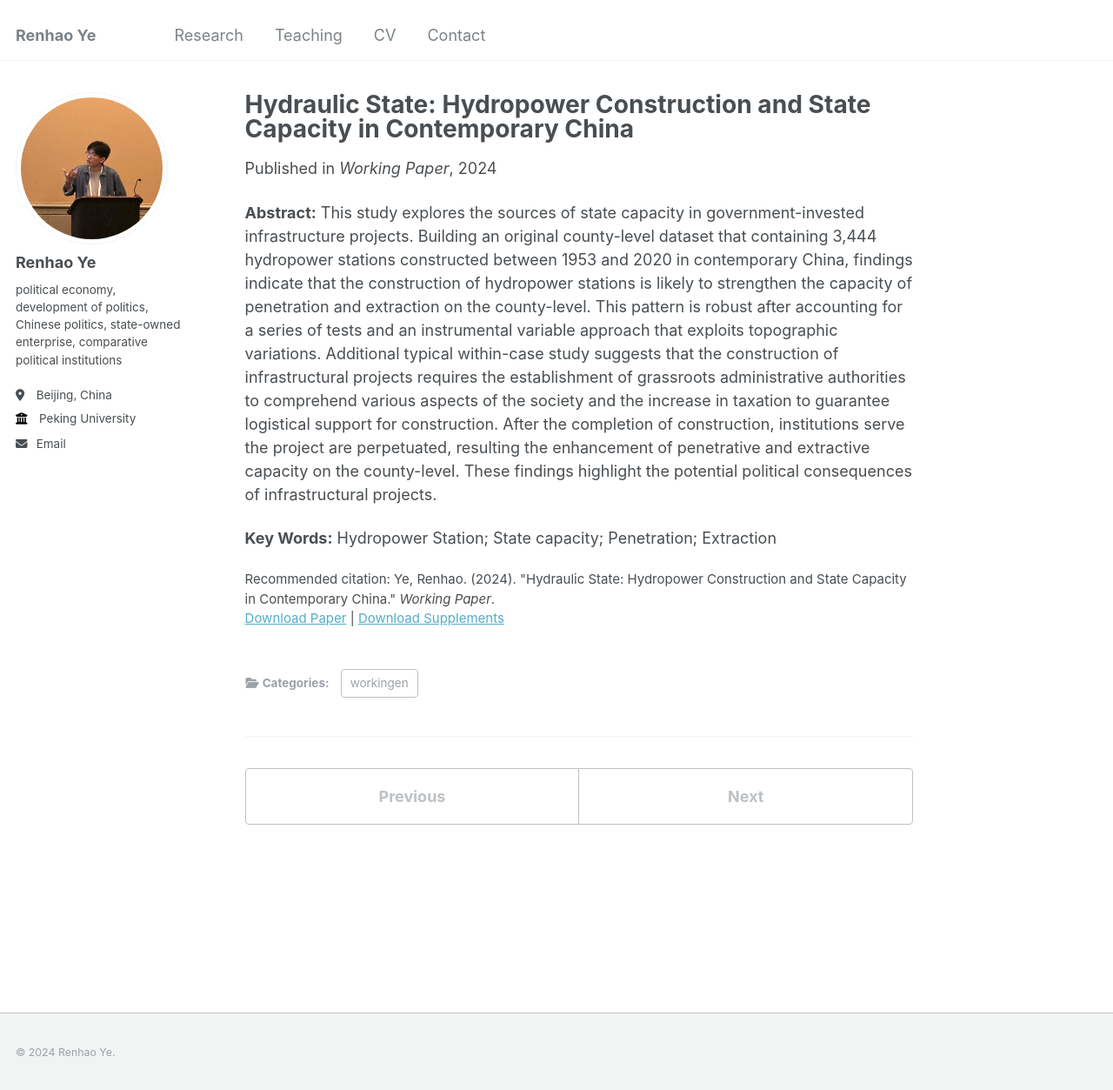
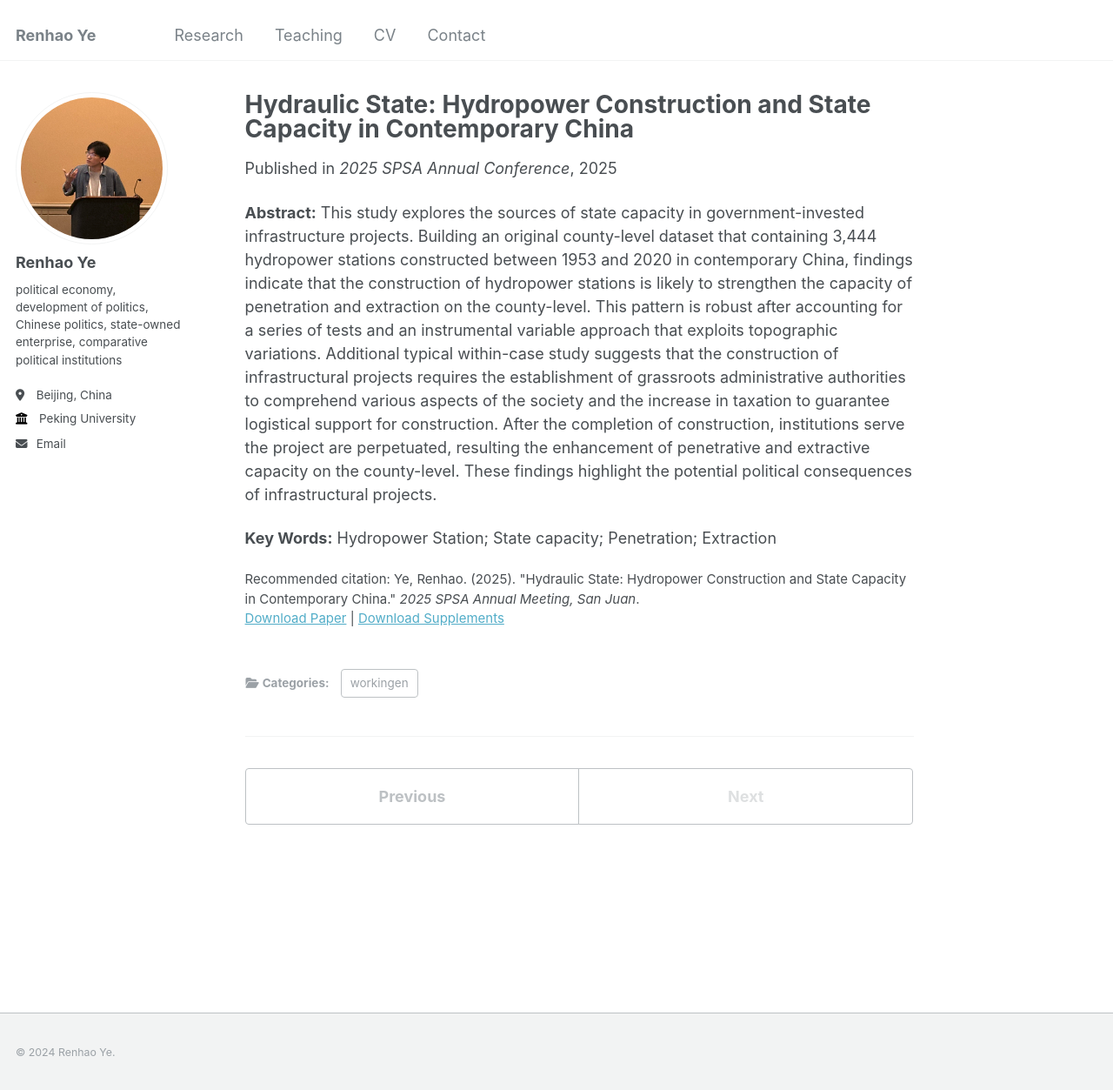
Before and after one commit to thenhow-ye/thenhow-ye.github.io, a Jekyll site: the page built from _publications/2024-09-01-hydropower-state.md, in a window 1280 px wide and 1255 px high. Shown: the whole window at 87% size. Built offline with Jekyll 4.4.1, drawn with Linux system fonts in a browser that asks for light colours.

Commit message:
Update 2024-09-01-hydropower-state.md

```diff
--- a/_publications/2024-09-01-hydropower-state.md
+++ b/_publications/2024-09-01-hydropower-state.md
@@ -2,13 +2,13 @@
 title: "Hydraulic State: Hydropower Construction and State Capacity in Contemporary China"
 collection: publications
 category: workingen
-permalink: /publication/2024-09-01-hydropower-state
-excerpt: 'ABC'
-date: 2024-09-01
-venue: 'Working Paper'
+permalink: /publication/2025-01-08-hydropower-state
+excerpt: 'This article aims to contribute the literature of state capacity with an analysis on contemporary Chinese hydropower station construction, employing an instrumental variable (IV) approach with a within-case study.'
+date: 2025-01-08
+venue: '2025 SPSA Annual Conference'
 slidesurl: 'http://thenhow-ye.github.io/files/slides2.pdf'
 paperurl: 'http://thenhow-ye.github.io/files/YE-how-leadership-style-develops.pdf'
-citation: 'Ye, Renhao. (2024). &quot;Hydraulic State: Hydropower Construction and State Capacity in Contemporary China.&quot; <i>Working Paper</i>.'
+citation: 'Ye, Renhao. (2025). &quot;Hydraulic State: Hydropower Construction and State Capacity in Contemporary China.&quot; <i>2025 SPSA Annual Meeting, San Juan</i>.'
 ---
 
 **Abstract:** This study explores the sources of state capacity in government-invested infrastructure projects. Building an original county-level dataset that containing 3,444 hydropower stations constructed between 1953 and 2020 in contemporary China, findings indicate that the construction of hydropower stations is likely to strengthen the capacity of penetration and extraction on the county-level. This pattern is robust after accounting for a series of tests and an instrumental variable approach that exploits topographic variations. Additional typical within-case study suggests that the construction of infrastructural projects requires the establishment of grassroots administrative authorities to comprehend various aspects of the society and the increase in taxation to guarantee logistical support for construction. After the completion of construction, institutions serve the project are perpetuated, resulting the enhancement of penetrative and extractive capacity on the county-level. These findings highlight the potential political consequences of infrastructural projects.
```
